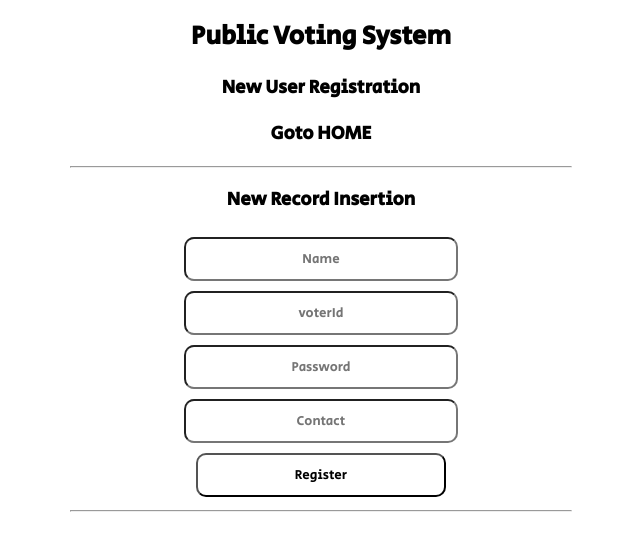
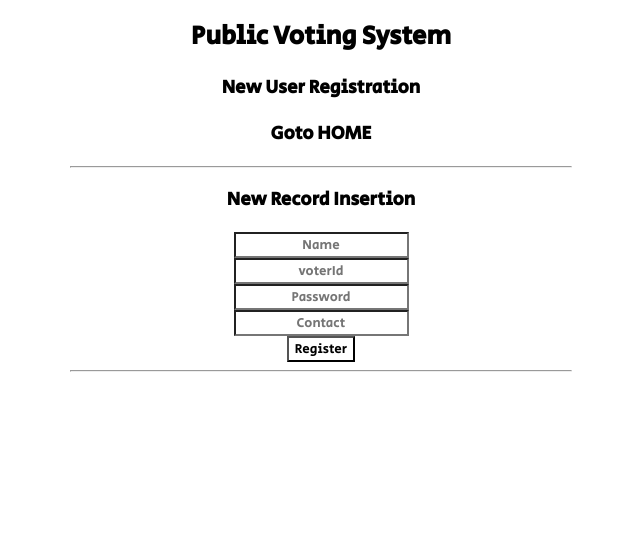
Before and after one commit to naveengunnam/public_voting_system, a PHP site: page /registerVoter.php in a window 1280 px wide. Shown: the top 551 px of the page, without its empty margins (319-959 px from the left). Run offline with PHP 8.4, Linux system fonts and the light colour scheme.

Commit message:
Update registerVoter.php

```diff
--- a/registerVoter.php
+++ b/registerVoter.php
@@ -8,12 +8,6 @@
             body{
                color: white;
 
-            }
-            input{
-                width: 250px;
-                padding: 10px;
-                margin: 5px;
-                border-radius: 10px;
             }
             hr{
                 align: center;
@@ -43,13 +37,11 @@
             <br>
             <input type="text" placeholder="Contact" name="contact" required>
             <br>
-            <input  class="btn btn-primary" type="submit" name="submit" value="Register">
+            <input  type="submit" name="submit" value="Register">
         </form>
         <hr>
 
     </center>
-        <?php
 
-        ?>
     </body>
 </html>
```
